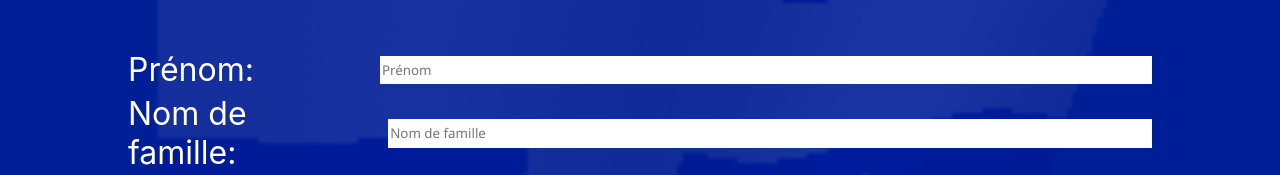
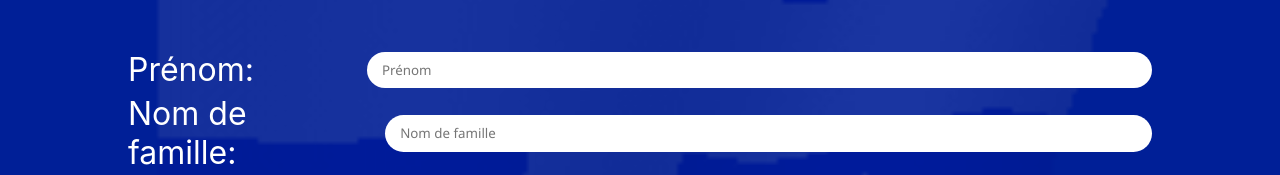
Before and after one commit to josephblais/Nom-Quebecois, a React (Create React App) app: page / in a window 1280 px wide. Shown: the part 337-512 px from the top of the page. Built offline with nearby package versions, Linux system fonts and the light colour scheme.

Commit message:
Move background-color to index CSS file

```diff
--- a/src/App.css
+++ b/src/App.css
@@ -4,7 +4,6 @@
   width: 100vw;
   display: grid;
   place-items: center;
-  background-color: #001f97;
   color: white;
   z-index: -1;
 }
--- a/src/components/InputForm/InputForm.css
+++ b/src/components/InputForm/InputForm.css
@@ -23,10 +23,14 @@ label {
 
 input {
   width: 60vw;
-  height: 2em;
+  height: 2.6em;
   margin-left: 2em;
   border: none;
   font-family: 'Segoe UI', sans-serif;
+  -webkit-border-radius: 28;
+  -moz-border-radius: 28;
+  border-radius: 28px;
+  padding-left: 15px;
 }
 
 textarea:focus {
--- a/src/components/InputForm/InputForm.jsx
+++ b/src/components/InputForm/InputForm.jsx
@@ -48,7 +48,7 @@ export default function InputForm({name, setName, setShowQueb}) {
           name="nomDeFamille"
           placeholder="Nom de famille"
           onChange={handleChange}
-          oninvalid="this.setCustomValidity('Hé taouin, oublie pas de mettre ton nom de famille!')"
+          oninvalid="setCustomValidity('Hé taouin, oublie pas de mettre ton nom de famille!')"
           oninput="setCustomValidity('')"
           required
         />
--- a/src/index.css
+++ b/src/index.css
@@ -5,6 +5,8 @@ body {
     sans-serif;
   -webkit-font-smoothing: antialiased;
   -moz-osx-font-smoothing: grayscale;
+  background-color: #001f97;
+
 }
 
 code {
```
